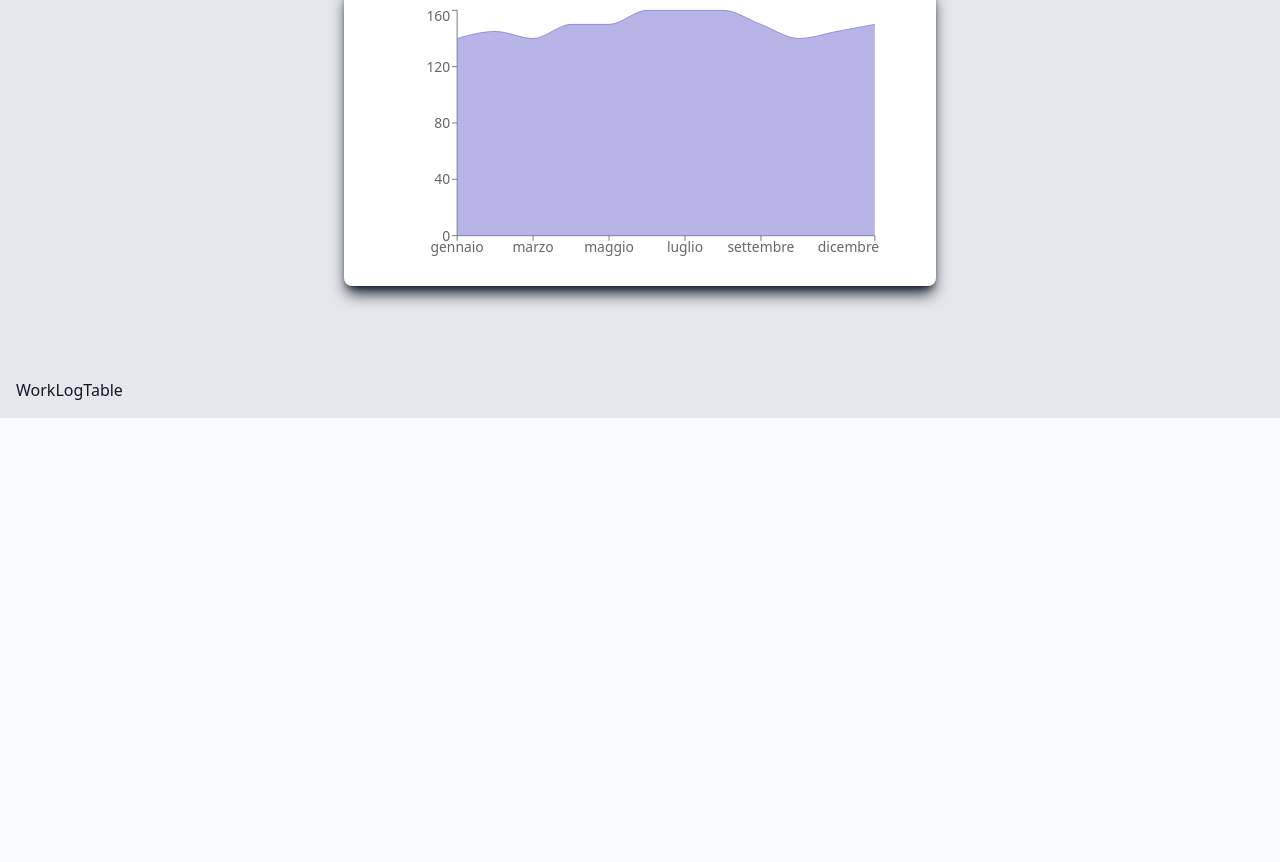
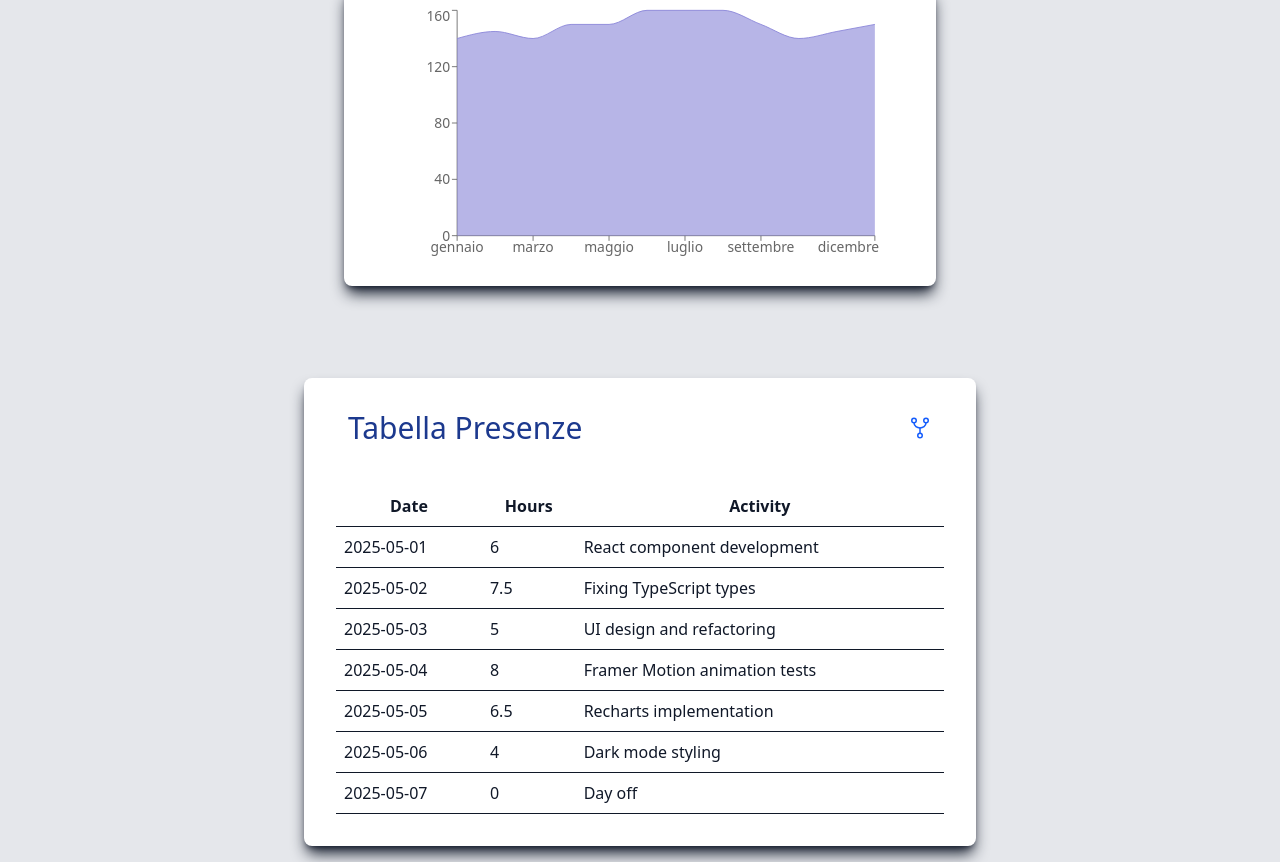
Before and after one commit to EliaGiolli/ClockWise---React-ts, a React (Vite) app: page / in a window 1280 px wide. Shown: the part 1328-2190 px from the top of the page. Before the commit the page ends 1746 px from the top, so only its background shows below. Built offline with nearby package versions, Linux system fonts and the light colour scheme.

Commit message:
created workLogTable component

```diff
--- a/package.json
+++ b/package.json
@@ -12,6 +12,7 @@
   "dependencies": {
     "@radix-ui/react-dialog": "^1.1.13",
     "@tailwindcss/vite": "^4.1.5",
+    "@tanstack/react-table": "^8.21.3",
     "motion": "^12.9.4",
     "react": "^19.0.0",
     "react-dom": "^19.0.0",
--- a/src/data/workLog.ts
+++ b/src/data/workLog.ts
@@ -4,7 +4,7 @@ import { WorkLogEntry } from "../types/workLogTypes";
     { date: "2025-05-01", hours: 6, activity: "React component development" },
     { date: "2025-05-02", hours: 7.5, activity: "Fixing TypeScript types" },
     { date: "2025-05-03", hours: 5, activity: "UI design and refactoring" },
-    { date: "2025-05-04", hours: 8, activity: "GSAP animation tests" },
+    { date: "2025-05-04", hours: 8, activity: "Framer Motion animation tests" },
     { date: "2025-05-05", hours: 6.5, activity: "Recharts implementation" },
     { date: "2025-05-06", hours: 4, activity: "Dark mode styling" },
     { date: "2025-05-07", hours: 0, activity: "Day off" },
--- a/src/layouts/Sidebar.tsx
+++ b/src/layouts/Sidebar.tsx
@@ -20,7 +20,7 @@ function Sidebar() {
             </li>
             <li className={`textl-xl md:text-lg px-4 ${initialTheme ==='light' ? 'hover:bg-blue-900 hover:text-white':'text-gray-200 hover:bg-blue-300 hover:text-gray-900'}
                 text-lg md:text-xl hover:rounded-lg px-2 py-1`}>
-                <ScrollLink to='/' smooth={true} duration={500}>Tabella Turni</ScrollLink>
+                <ScrollLink to='working-log-table' smooth={true} duration={500}>Tabella Turni</ScrollLink>
             </li>
         </ul>
     </nav>
--- a/src/layouts/TimeSummary.tsx
+++ b/src/layouts/TimeSummary.tsx
@@ -10,7 +10,8 @@ import Card from "../components/Card"
 
 function TimeSummary() {
 
-    const totalWeeklyHours = weeklySummary.reduce((acc, day) => acc + day.hours, 0);
+    // Fixed the issue by ensuring the hours are treated as numbers
+    const totalWeeklyHours = weeklySummary.reduce((acc, day) => acc + Number(day.hours), 0);
 
     const initialTheme = useThemeStore(state => state.initialTheme);
 
--- a/src/layouts/WorkLogTable.tsx
+++ b/src/layouts/WorkLogTable.tsx
@@ -1,9 +1,82 @@
-import React from 'react'
+import React from "react";
+import Card from "../components/Card";
+//internal imports
+import { workLogData } from "../data/workLog"
+import { useThemeStore } from "../store/store";
+//External Libraries
+import { IoGitNetworkOutline } from "react-icons/io5";
+import { Element } from "react-scroll";
+import { motion } from 'framer-motion'
+import { useReactTable, getCoreRowModel, flexRender } from '@tanstack/react-table';
 
 function WorkLogTable() {
+  const initialTheme = useThemeStore(state => state.initialTheme);
+  const columns = React.useMemo(
+    //the new Tanstack React-table API uses accessorKey and header instead of accessor and Header inside the columns
+    () => [
+      {
+        header: 'Date',
+        accessorKey: 'date',
+      },
+      {
+        header: 'Hours',
+        accessorKey: 'hours',
+      },
+      {
+        header: 'Activity',
+        accessorKey: 'activity',
+      },
+    ],
+    []
+  );
+
+  const table = useReactTable({
+    data: workLogData,
+    columns,
+    getCoreRowModel: getCoreRowModel(),
+  });
+
   return (
-    <div>WorkLogTable</div>
-  )
+    <Element name="working-log-table">
+      <Card className={`${initialTheme === 'light'?'bg-white shadow-gray-900':'bg-gray-900 shadow-gray-200'} w-full max-w-2xl p-8 rounded-lg shadow-lg mx-auto`}>
+          <div className='flex justify-between items-center px-3 mb-10'>
+            <h2 className={`text-2xl md:text-3xl ${initialTheme ==='light'?'text-blue-900':'text-blue-500'} capitalize`}>Tabella Presenze</h2>
+            <IoGitNetworkOutline  className={`${initialTheme === 'light'?'text-blue-600 hover:text-blue-900':'text-blue-300 hover:text-blue-500'} text-2xl`} />
+          </div>
+        <motion.table
+          className="w-full"
+          initial={{ opacity: 0, y: 50 }}
+          animate={{ opacity: 1, y: 0 }}
+          transition={{ duration: 0.5 }}
+        >
+
+          <thead>
+            {table.getHeaderGroups().map(headerGroup => (
+              <tr key={headerGroup.id}>
+                {headerGroup.headers.map(header => (
+                  <th key={header.id} className="p-2 border-b">
+                    {/* The new API uses flexRender to dynamically render the header*/}
+                    {flexRender(header.column.columnDef.header, header.getContext())}
+                  </th>
+                ))}
+              </tr>
+            ))}
+          </thead>
+          <tbody>
+            {table.getRowModel().rows.map(row => (
+              <tr key={row.id}>
+                {row.getVisibleCells().map(cell => (
+                  <td key={cell.id} className="p-2 border-b">
+                    {flexRender(cell.column.columnDef.cell, cell.getContext())}
+                  </td>
+                ))}
+              </tr>
+            ))}
+          </tbody>
+        </motion.table>
+      </Card>
+    </Element>
+  );
 }
 
-export default WorkLogTable
+export default WorkLogTable;
```
Also changed, not shown: 2 other files (tests, documents, lock files or other folders).
